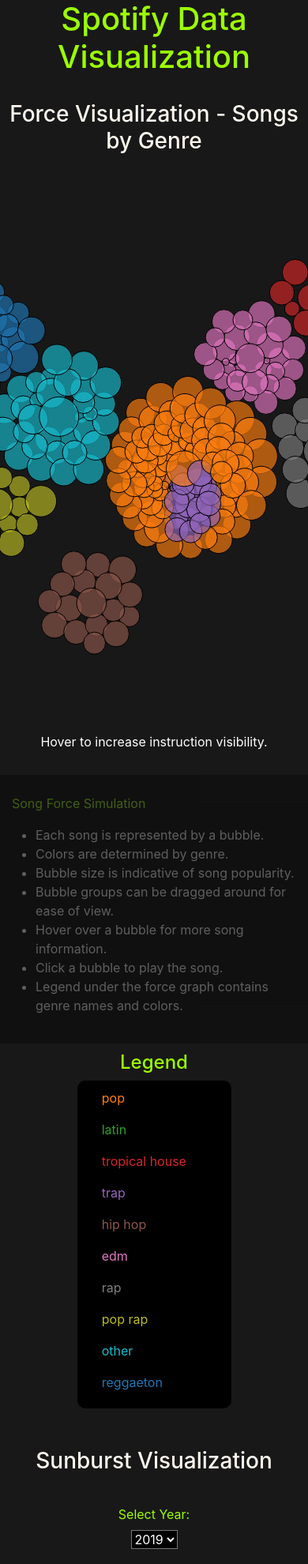
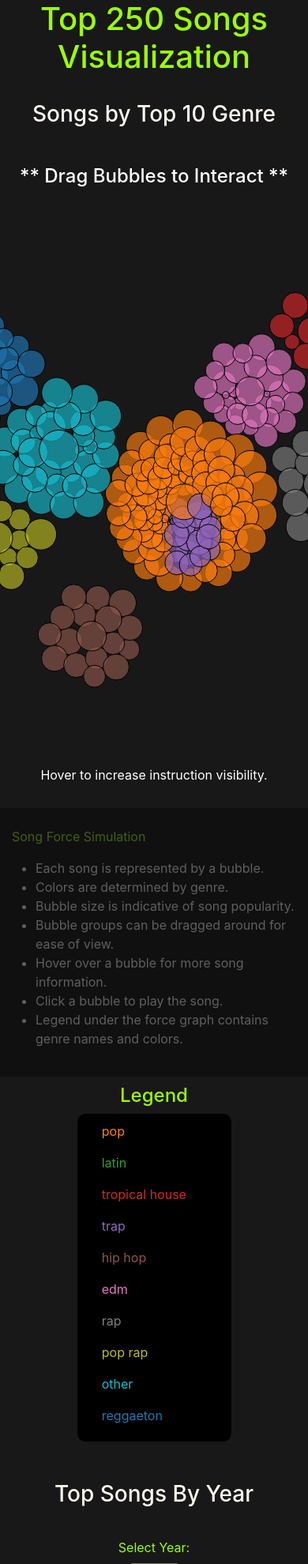
Before and after one commit to ASooklall/project-2-spotify, a Flask app: page / in a window 390 px wide. Shown: the top 1980 px of the page at 79% size. Run offline with Flask 2, Linux system fonts and the light colour scheme; data comes from the database, SQL or seed files in the repository; some libraries are stand-ins or nearby versions.

Commit message:
added bubble note and media query

```diff
--- a/static/css/index.css
+++ b/static/css/index.css
@@ -23,6 +23,13 @@ body {
     text-align: center;
     color: #9CFF00;
     padding-top: 10px;
+}
+
+.move-my-bubbles {
+    position: absolute;
+    color: white;
+    margin-left: 7%;
+    margin-top: 20%;
 }
 
 #index-subtitle-bullet {
@@ -225,3 +232,13 @@ a:link, a:visited {
 .footer-txt {
     margin-top: 10px;
   }
+
+@media (max-width: 750px) {
+    .move-my-bubbles {
+        position: relative;
+        color: white;
+        margin-top: 10%;
+        margin-left: 0%;
+        text-align: center;
+    }
+}
--- a/templates/index.html
+++ b/templates/index.html
@@ -25,10 +25,13 @@
     <div class="wrapper">
         <div class="row">
             <div class="col-md-12">
-                <h1 class="title" id="index-title">Spotify Data Visualization</h1>
+                <h1 class="title" id="index-title">Top 250 Songs Visualization</h1>
                 <br>
-                <h3 class="sub-title" id="index-subtitle">Force Visualization - Songs by Genre</h3>
+                <h3 class="sub-title" id="index-subtitle">Songs by Top 10 Genre</h3>
             </div>
+        </div>
+        <div class="move-my-bubbles">
+            <h4>** Drag Bubbles to Interact **</h4>
         </div>
         <div class="row">
             <div class="col-md-9">
@@ -65,7 +68,7 @@
         </div>
         <div class="row">
             <div class="col-md-12">
-                <h3 class="sub-title" id="index-subtitle" style="padding-top: 50px;">Sunburst Visualization</h3>
+                <h3 class="sub-title" id="index-subtitle" style="padding-top: 50px;">Top Songs By Year</h3>
             </div>
         </div>
         <div class="row" id="button-container">
```
